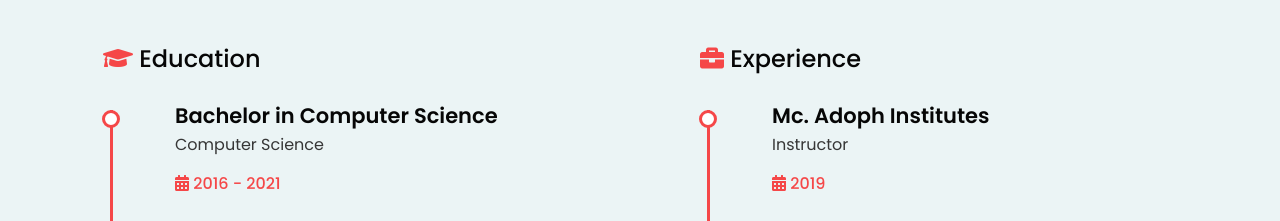
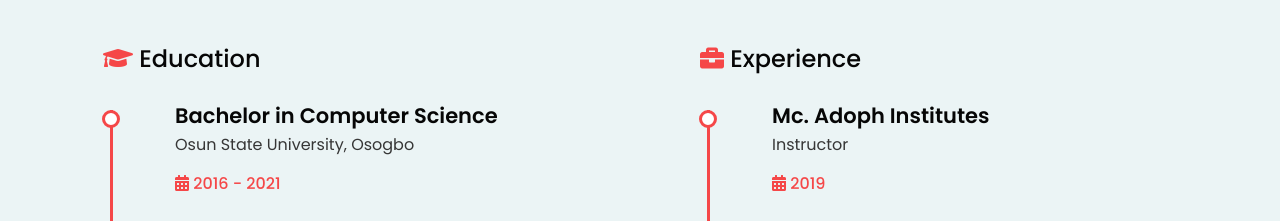
Before and after one commit to IOIZIK/ioizik.github.io, a plain HTML site: page index.html in a window 1280 px wide. Shown: the part 2360-2581 px from the top of the page. Drawn offline with Linux system fonts and the light colour scheme.

Commit message:
Update index.html

```diff
--- a/index.html
+++ b/index.html
@@ -241,7 +241,7 @@ Author URL: http://w3layouts.com
                                 <h2>Bachelor in Computer Science</h2>
                             </div>
                             <div class="description">
-                                <p>Computer Science</p>
+                                <a href= 'https://www.uniosun.edu.ng'><p>Osun State University, Osogbo</p></a>
                                 <h6><i class="fas fa-calendar-alt"></i> 2016 - 2021</h6>
                             </div>
                         </div>
```
